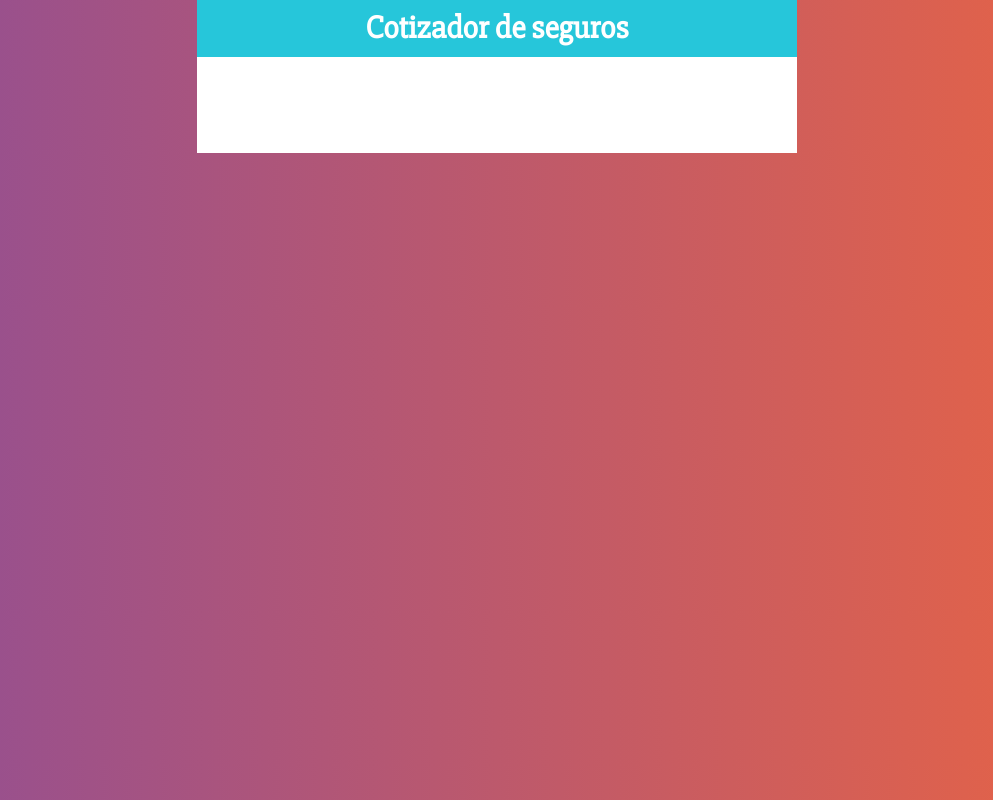
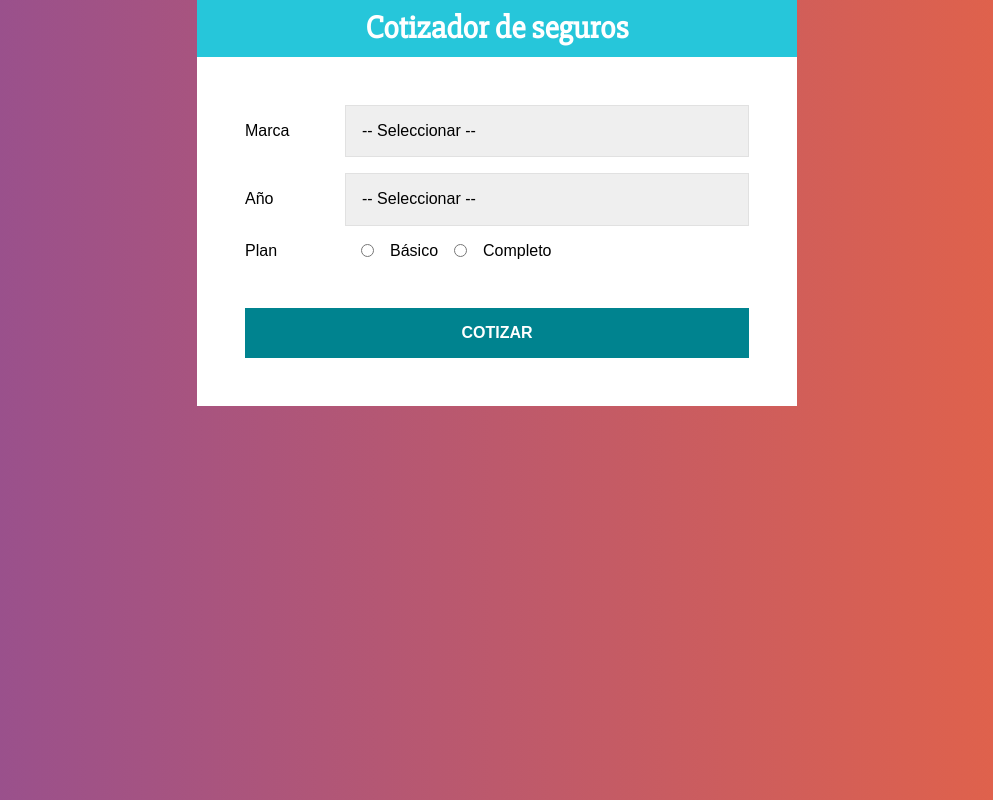
Before and after one commit to RosaIsela31/insurance-react-practices, a React (Create React App) app: page / in a window 1280 px wide. Shown: the whole page, without its empty margins (143-1136 px from the left). Built offline with nearby package versions, Linux system fonts and the light colour scheme.

Commit message:
adding style with style components

```diff
--- a/src/App.js
+++ b/src/App.js
@@ -1,6 +1,6 @@
 import React from 'react';
 import { BrowserRouter, Route } from "react-router-dom";
-import AppContainer from './components/AppContainer'
+import AppContainer from './components/AppContainer';
 
 function App() {
   return (
--- a/src/components/AppContainer.js
+++ b/src/components/AppContainer.js
@@ -1,6 +1,7 @@
 import React from 'react';
 import styled from '@emotion/styled';
 import Header from './Header';
+import Formulario from './Formulario';
 
 const Contenedor = styled.div`
   max-width: 600px;
@@ -19,6 +20,7 @@
         titulo='Cotizador de seguros'
       />
       <ContenedorFormulario>
+        <Formulario />
 
       </ContenedorFormulario>
     </Contenedor>
--- /dev/null
+++ b/src/components/Formulario.js
@@ -0,0 +1,93 @@
+import React from 'react';
+import styled from '@emotion/styled';
+
+const Campo = styled.div`
+  display: flex;
+  margin-bottom: 1rem;
+  align-items: center;
+`;
+
+const Label = styled.label`
+  flex: 0 0 100px;
+`;
+
+const Select = styled.select`
+  display: block;
+  width: 100%;
+  padding: 1rem;
+  border: 1px solid #e1e1e1;
+  -webkit-appearance: none;
+`;
+
+const InputRadio = styled.input`
+  margin: 0 1rem;
+`;
+
+const Boton = styled.button`
+  background-color: #00838F;
+  font-size: 16px;
+  width: 100%;
+  padding: 1rem;
+  color: #fff;
+  text-transform: uppercase;
+  font-weight: bold;
+  border: none;
+  transition: background-color .3s ease;
+  margin-top: 2rem;
+
+  /* Saas */
+  &:hover{
+    background-color: #26C6DA;
+    cursor: pointer;
+  }
+`;
+
+const Formulario = () => {
+  return (
+    <form>
+      <Campo>
+        <Label>Marca</Label>
+        <Select>
+          <option value=''>-- Seleccionar --</option>
+          <option value='americano'>Americano</option>
+          <option value='europeo'>Europeo</option>
+          <option value='asiatico'>Asiatico </option>
+        </Select>
+      </Campo>
+      <Campo>
+        <Label>Año</Label>
+        <Select>
+          <option value=''>-- Seleccionar --</option>
+          <option value='2021'>2021</option>
+          <option value='2020'>2020</option>
+          <option value='2019'>2019</option>
+          <option value='2018'>2018</option>
+          <option value='2017'>2017</option>
+          <option value='2016'>2016</option>
+          <option value='2015'>2015</option>
+          <option value='2014'>2014</option>
+          <option value='2013'>2013</option>
+          <option value='2012'>2012</option>
+        </Select>
+      </Campo>
+      <Campo>
+        <Label>Plan</Label>
+        <InputRadio
+          type='radio'
+          name='plan'
+          value='basico'
+        /> Básico
+
+        <InputRadio
+          type='radio'
+          name='plan'
+          value='completo'
+        /> Completo
+      </Campo>
+
+      <Boton type='button'>Cotizar</Boton>
+    </form>
+   );
+}
+
+export default Formulario;
```
